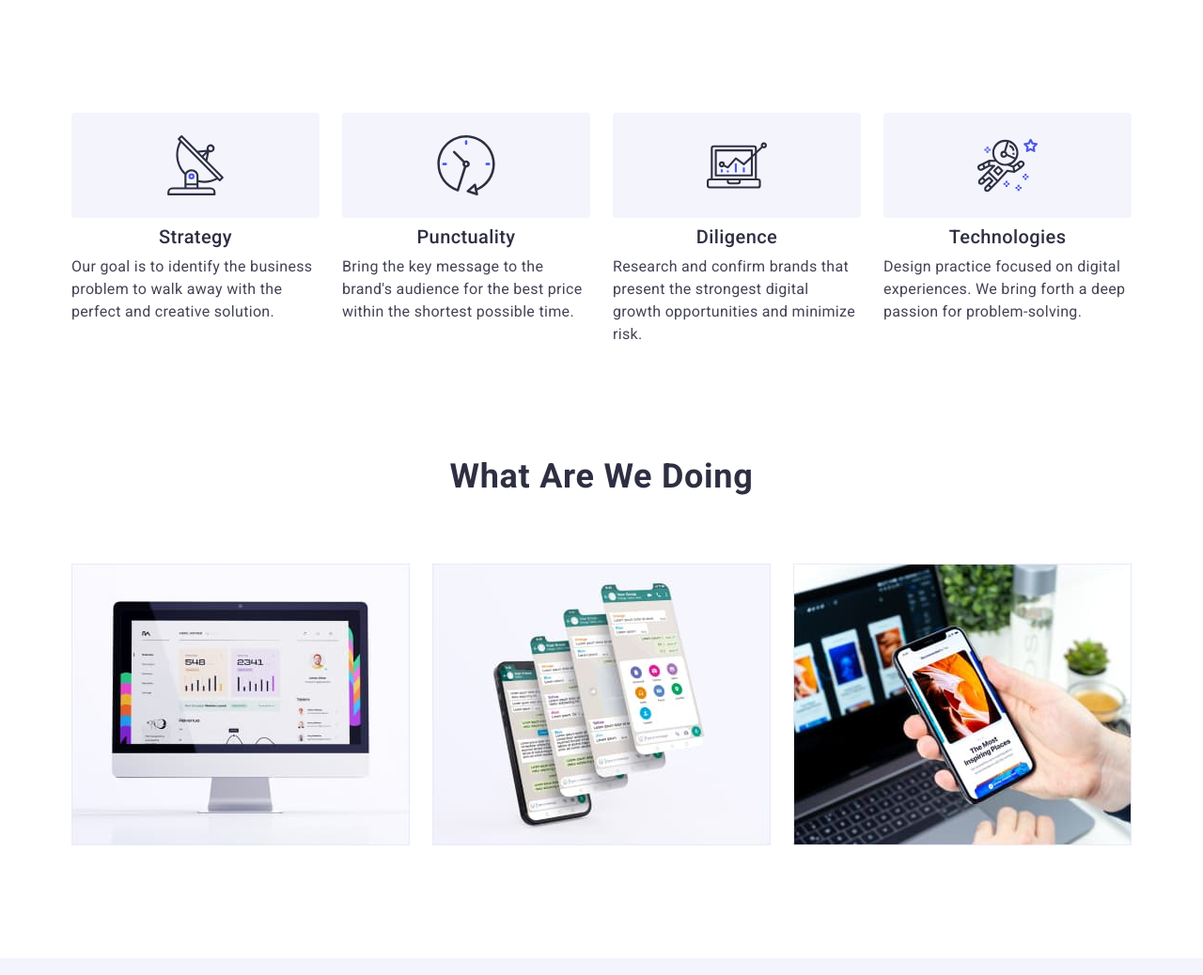
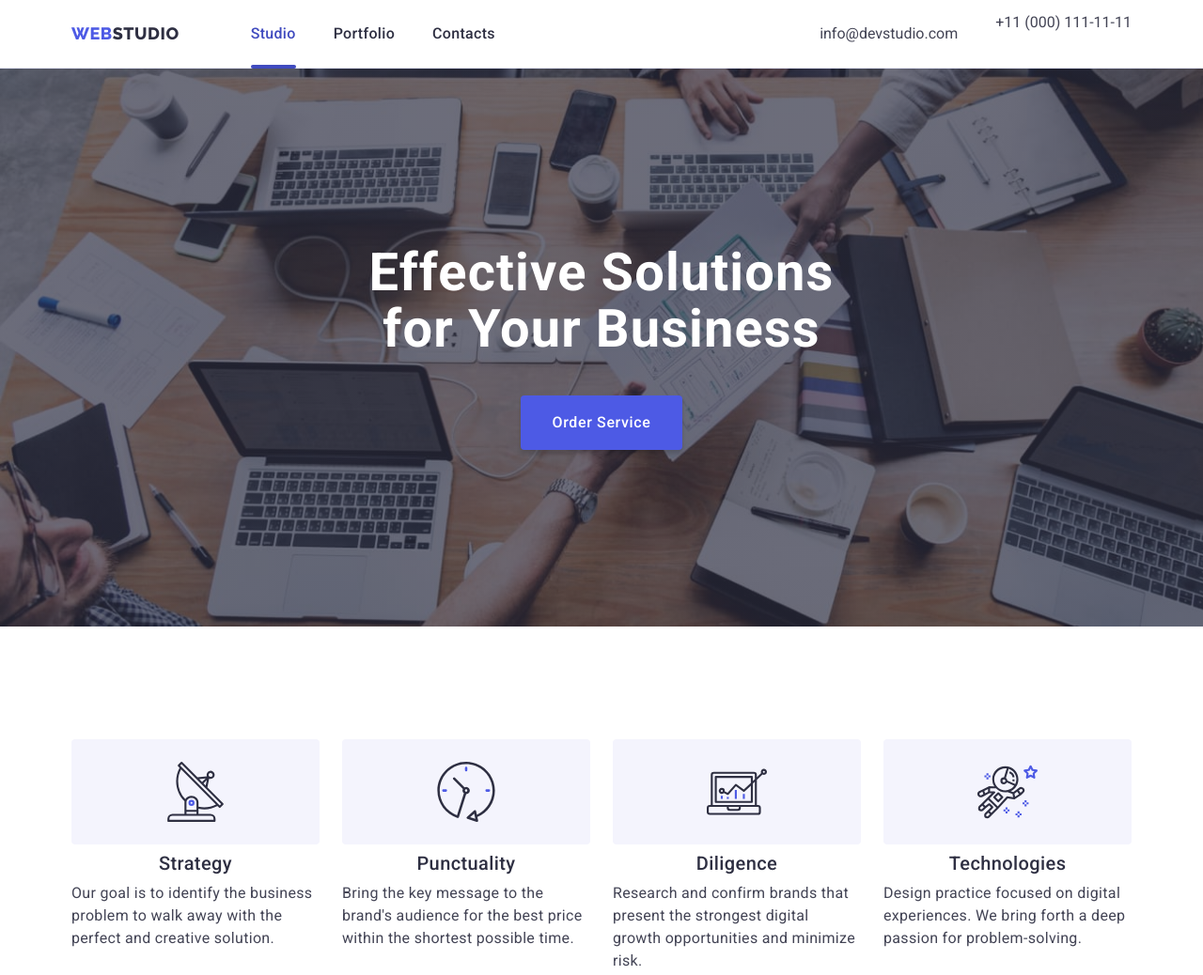
Before and after one commit to In-inka/WebStudio, a plain HTML site: page index.html in a window 1280 px wide. Shown: the top 1038 px of the page at 94% size. Drawn offline with nearby package versions, Linux system fonts and the light colour scheme.

Commit message:
опрацьована секція hero

```diff
--- a/css/decstop.css
+++ b/css/decstop.css
@@ -2,6 +2,40 @@
   .conteiner {
     max-width: 1158px;
   }
+
+  /*----------------hero----------------*/
+  .hero {
+    padding-top: 188px;
+    padding-bottom: 188px;
+
+    background-image: var(--gra), url(../images/bg/hero-bg-dec.jpg);
+  }
+
+  @media (min-device-pixel-ratio: 2),
+    (min-resolution: 192dpi),
+    (min-resolution: 2dppx) {
+    .hero {
+      background-image: var(--gra), url(../images/bg/2x/hero-bg-dec-2x.jpg);
+    }
+  }
+  .logo {
+    margin-right: 76px;
+  }
+
+  .header-contact {
+    flex-direction: row;
+    gap: 40px;
+
+    font-size: 16px;
+    line-height: 1.5;
+  }
+  .header-list .link {
+    padding-bottom: 24px;
+  }
+  .header-contact .link {
+    padding-bottom: 24px;
+  }
+
   /*----------------features----------------*/
   .features {
     padding-top: 120px;
--- a/css/style.css
+++ b/css/style.css
@@ -118,24 +118,21 @@ img {
 }
 
 /*-----------header--------------*/
-.header-flex {
+/*.header-flex {
   display: flex;
-}
+}*/
 .header {
   border-bottom: 1px solid var(--accent-color);
 }
-.header-nav {
+/*.header-nav {
   display: flex;
   margin-right: auto;
-}
+}*/
 .header-list {
-  display: flex;
-  align-items: center;
-  gap: 40px;
+  display: none;
 }
 .logo {
   display: block;
-  margin-right: 77px;
   padding-top: 24px;
   padding-bottom: 24px;
 
@@ -153,89 +150,48 @@ img {
   color: var(--dark-color);
 }
 .header-contact {
-  display: flex;
-  align-items: center;
-  gap: 40px;
-}
-.header-list .link {
-  display: block;
-  padding-top: 24px;
-  padding-bottom: 24px;
-
-  font-weight: 500;
-  font-size: 16px;
-  line-height: 1.5;
-  letter-spacing: 0.02em;
-
-  color: var(--dark-color);
-
-  transition: color var(--duration) var(--cubic-bezier);
-}
-.header-list .link:hover,
-.header-list .link:focus {
-  color: var(--primary-brend-color);
-}
-.header-list .link:active {
-  color: var(--text-color);
-}
-.header-contact .link {
-  display: block;
-  padding-top: 24px;
-  padding-bottom: 24px;
-
-  color: var(--text-color);
-
-  transition: color var(--duration) var(--cubic-bezier);
-}
-.header-contact .link:hover,
-.header-contact .link:focus {
-  color: var(--primary-brend-color);
-}
-
-.header-list .current {
-  position: relative;
-
-  color: var(--hover-color);
-}
-.current::after {
-  content: "";
-
-  position: absolute;
-  left: 0;
-  bottom: -1px;
-  width: 100%;
-  height: 4px;
-
-  border-radius: 2px;
-  background-color: var(--hover-color);
+  display: none;
 }
 /*------------------hero-------------*/
+.hero-conteiner {
+  padding: 0;
+  max-width: 100%;
+}
 .hero {
-  max-width: 1440px;
-  padding-top: 188px;
-  padding-bottom: 188px;
+  max-width: 100%;
+  padding-top: 112px;
+  padding-bottom: 112px;
   margin: auto;
   text-align: center;
   background-color: var(--border-color);
 
-  background-image: var(--gra), url(../images/bg/people-office.jpg);
+  background-image: var(--gra), url(../images/bg/hero-bg-mob.jpg);
   background-repeat: no-repeat;
   background-size: cover;
 }
+
+@media (min-device-pixel-ratio: 2),
+  (min-resolution: 192dpi),
+  (min-resolution: 2dppx) {
+  .hero {
+    background-image: var(--gra), url(../images/bg/2x/hero-bg-mob-2x.jpg);
+  }
+}
+
 .hero-title {
   margin: 0 auto;
-  margin-bottom: 48px;
-  max-width: 498px;
+  margin-bottom: 72px;
+  max-width: 320px;
 
-  font-size: 56px;
-  line-height: 1.07;
+  font-size: 36px;
+  line-height: 1.11;
   letter-spacing: 0.02em;
 
   color: var(--white-color);
 }
 .hero-btn {
   padding: 16px 32px;
-  min-width: 170px;
+  min-width: 169px;
   text-align: center;
 
   color: var(--white-color);
@@ -694,8 +650,10 @@ img {
 
   padding: 24px;
   padding-top: 72px;
-  width: 408px;
-  height: 576px;
+  width: 100%;
+  height: 100%;
+  max-width: 392px;
+  max-height: 586px;
 
   background-color: var(--modal-color);
   box-shadow: 0px 1px 1px rgba(0, 0, 0, 0.14), 0px 1px 3px rgba(0, 0, 0, 0.12),
@@ -748,7 +706,7 @@ img {
   display: block;
   text-align: center;
 
-  margin-bottom: 14px;
+  margin-bottom: 16px;
 
   font-weight: 500;
   font-size: 16px;
@@ -800,7 +758,7 @@ img {
   transform: translateY(-50%);
 
   width: 18px;
-  height: 24px;
+  height: 18px;
 
   fill: var(--dark-color);
 }
@@ -903,4 +861,14 @@ img {
   .conteiner {
     max-width: 426px;
   }
+  .hero {
+    background-image: var(--gra), url(../images/bg/hero-bg-tab.jpg);
+  }
+  @media (min-device-pixel-ratio: 2),
+    (min-resolution: 192dpi),
+    (min-resolution: 2dppx) {
+    .hero {
+      background-image: var(--gra), url(../images/bg/2x/hero-bg-tab-2x.jpg);
+    }
+  }
 }
--- a/css/tablet.css
+++ b/css/tablet.css
@@ -1,6 +1,103 @@
 @media screen and (min-width: 768px) {
   .conteiner {
     max-width: 766px;
+  }
+
+  /*----------------header----------------*/
+  .header-flex {
+    display: flex;
+  }
+  .header-nav {
+    display: flex;
+    margin-right: auto;
+  }
+  .logo {
+    margin-right: 123px;
+  }
+  .header-list {
+    display: flex;
+    align-items: center;
+    gap: 40px;
+  }
+
+  .header-contact {
+    display: flex;
+    flex-direction: column;
+    align-items: center;
+    gap: 4px;
+
+    font-size: 12px;
+    line-height: 1.33;
+  }
+  .header-mail-link {
+    padding-top: 24px;
+  }
+
+  .header-tel-link {
+    padding-bottom: 10px;
+  }
+
+  .header-list .link {
+    display: block;
+    padding-top: 24px;
+    padding-bottom: 24px;
+
+    font-weight: 500;
+    font-size: 16px;
+    line-height: 1.5;
+    letter-spacing: 0.02em;
+
+    color: var(--dark-color);
+
+    transition: color var(--duration) var(--cubic-bezier);
+  }
+  .header-list .link:hover,
+  .header-list .link:focus {
+    color: var(--primary-brend-color);
+  }
+  .header-list .link:active {
+    color: var(--text-color);
+  }
+  .header-contact .link {
+    display: block;
+
+    color: var(--text-color);
+
+    transition: color var(--duration) var(--cubic-bezier);
+  }
+  .header-contact .link:hover,
+  .header-contact .link:focus {
+    color: var(--primary-brend-color);
+  }
+
+  .header-list .current {
+    position: relative;
+
+    color: var(--hover-color);
+  }
+  .current::after {
+    content: "";
+
+    position: absolute;
+    left: 0;
+    bottom: -1px;
+    width: 100%;
+    height: 4px;
+
+    border-radius: 2px;
+    background-color: var(--hover-color);
+  }
+  /*----------------hero----------------*/
+  .hero {
+    padding-bottom: 108px;
+  }
+
+  .hero-title {
+    font-size: 56px;
+    line-height: 1.07;
+
+    max-width: 500px;
+    margin-bottom: 40px;
   }
 
   /*----------------features----------------*/
--- a/index.html
+++ b/index.html
@@ -28,7 +28,7 @@
     <link rel="stylesheet" href="./css/decstop.css" />
   </head>
   <body>
-    <!--    <header class="header">
+    <header class="header">
       <div class="conteiner header-flex conteiner-mobile">
         <nav class="header-nav">
           <a href="./index.html" class="header-logo logo"
@@ -42,25 +42,27 @@
         </nav>
         <ul class="header-contact list">
           <li>
-            <a href="mailto:info@devstudio.com" class="link"
+            <a href="mailto:info@devstudio.com" class="header-mail-link link"
               >info@devstudio.com</a
             >
           </li>
           <li>
-            <a href="tel:+110001111111" class="link">+11 (000) 111-11-11</a>
+            <a href="tel:+110001111111" class="header-tel-link link"
+              >+11 (000) 111-11-11</a
+            >
           </li>
         </ul>
       </div>
-    </header>-->
+    </header>
     <main>
-      <!--      <section class="hero">
-        <div class="conteiner">
+      <section class="hero">
+        <div class="conteiner hero-conteiner">
           <h1 class="hero-title">Effective Solutions for Your Business</h1>
           <button type="button" class="hero-btn btn" data-modal-open>
             Order Service
           </button>
         </div>
-      </section>-->
+      </section>
 
       <section class="features section">
         <div class="conteiner">
@@ -441,7 +443,7 @@
         </div>
       </div>
     </footer>
-    <!--
+
     <div class="backdrop is-hidden" data-modal>
       <div class="modal">
         <button class="modal-close" data-modal-close>
@@ -511,6 +513,6 @@
         </form>
       </div>
     </div>
-    <script src="./js/modal.js"></script>-->
+    <script src="./js/modal.js"></script>
   </body>
 </html>
```
Also changed, not shown: images/bg/2x/hero-bg-dec-2x.jpg (added), images/bg/2x/hero-bg-mob-2x.jpg (added), images/bg/2x/hero-bg-tab-2x.jpg (added), images/bg/hero-bg-dec.jpg (renamed from images/bg/people-office.jpg), images/bg/hero-bg-mob.jpg (added), images/bg/hero-bg-tab.jpg (added).
